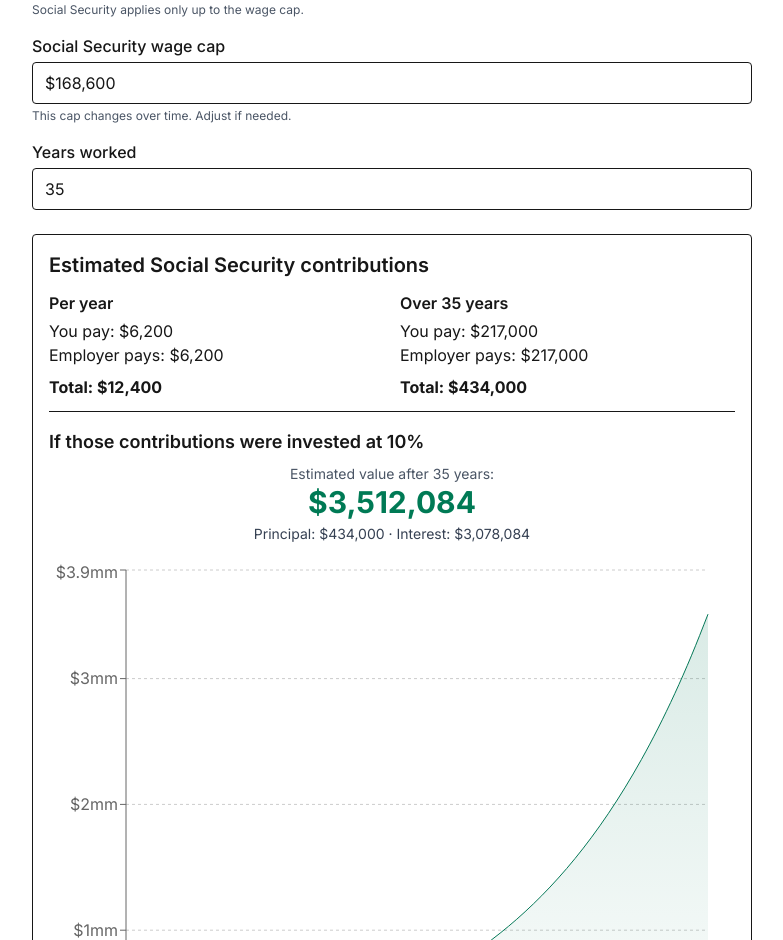
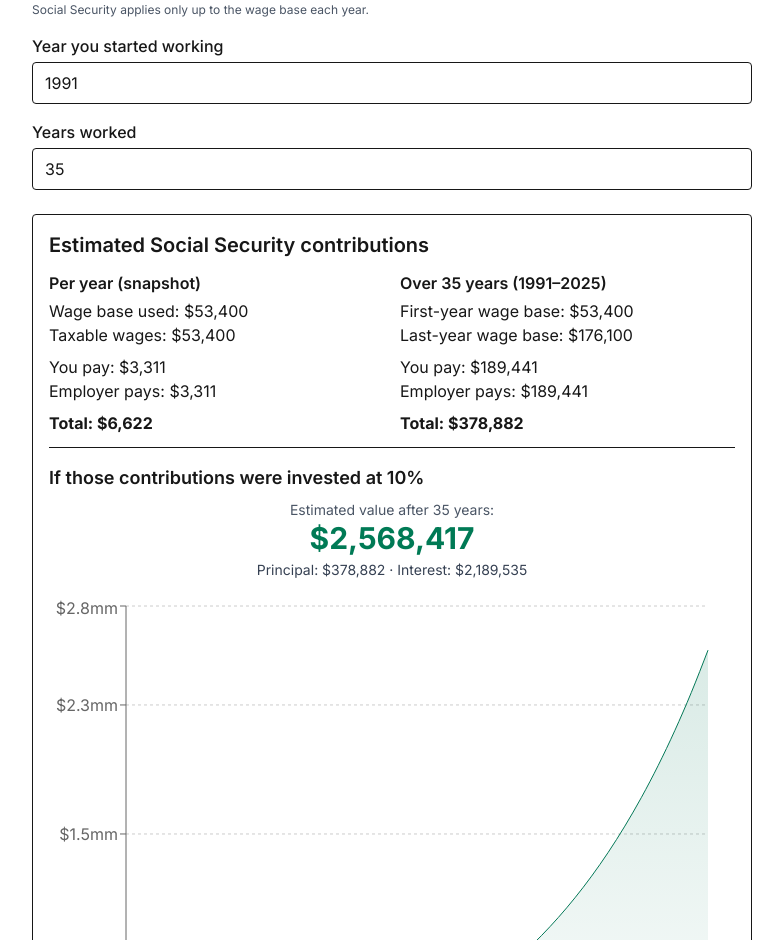
Before and after one commit to ABULOC/tax-compare, a Next.js app: page /social-security in a window 1280 px wide. Shown: the part 252-1192 px from the top of the page, without its empty margins (248-1031 px from the left). Built offline with nearby package versions, Linux system fonts and the light colour scheme.

Commit message:
SS Update

```diff
--- a/app/social-security/social-security-calculator.tsx
+++ b/app/social-security/social-security-calculator.tsx
@@ -11,6 +11,118 @@ import {
   Area,
   Legend,
 } from "recharts";
+
+/**
+ * Social Security OASDI "Contribution and Benefit Base" (taxable maximum) by year.
+ * Source: SSA OACT (Contribution and Benefit Base, 1937–2026). :contentReference[oaicite:1]{index=1}
+ */
+const OASDI_WAGE_BASE_BY_YEAR: Record<number, number> = {
+  1937: 3_000,
+  1938: 3_000,
+  1939: 3_000,
+  1940: 3_000,
+  1941: 3_000,
+  1942: 3_000,
+  1943: 3_000,
+  1944: 3_000,
+  1945: 3_000,
+  1946: 3_000,
+  1947: 3_000,
+  1948: 3_000,
+  1949: 3_000,
+  1950: 3_000,
+
+  1951: 3_600,
+  1952: 3_600,
+  1953: 3_600,
+  1954: 3_600,
+
+  1955: 4_200,
+  1956: 4_200,
+  1957: 4_200,
+  1958: 4_200,
+
+  1959: 4_800,
+  1960: 4_800,
+  1961: 4_800,
+  1962: 4_800,
+  1963: 4_800,
+  1964: 4_800,
+  1965: 4_800,
+
+  1966: 6_600,
+  1967: 6_600,
+
+  1968: 7_800,
+  1969: 7_800,
+  1970: 7_800,
+  1971: 7_800,
+
+  1972: 9_000,
+  1973: 10_800,
+  1974: 13_200,
+  1975: 14_100,
+  1976: 15_300,
+  1977: 16_500,
+  1978: 17_700,
+  1979: 22_900,
+  1980: 25_900,
+  1981: 29_700,
+  1982: 32_400,
+  1983: 35_700,
+  1984: 37_800,
+  1985: 39_600,
+  1986: 42_000,
+  1987: 43_800,
+  1988: 45_000,
+  1989: 48_000,
+  1990: 51_300,
+  1991: 53_400,
+  1992: 55_500,
+  1993: 57_600,
+  1994: 60_600,
+  1995: 61_200,
+  1996: 62_700,
+  1997: 65_400,
+  1998: 68_400,
+  1999: 72_600,
+  2000: 76_200,
+  2001: 80_400,
+  2002: 84_900,
+  2003: 87_000,
+  2004: 87_900,
+  2005: 90_000,
+  2006: 94_200,
+  2007: 97_500,
+  2008: 102_000,
+  2009: 106_800,
+  2010: 106_800,
+  2011: 106_800,
+  2012: 110_100,
+  2013: 113_700,
+  2014: 117_000,
+  2015: 118_500,
+  2016: 118_500,
+  2017: 127_200,
+  2018: 128_400,
+  2019: 132_900,
+  2020: 137_700,
+  2021: 142_800,
+  2022: 147_000,
+  2023: 160_200,
+  2024: 168_600,
+  2025: 176_100,
+  2026: 184_500,
+};
+
+const MIN_WAGE_BASE_YEAR = Math.min(...Object.keys(OASDI_WAGE_BASE_BY_YEAR).map(Number));
+const MAX_WAGE_BASE_YEAR = Math.max(...Object.keys(OASDI_WAGE_BASE_BY_YEAR).map(Number));
+
+// Social Security OASDI wage rate
+// Employee: 6.2%
+// Employer: 6.2%
+const EMPLOYEE_RATE = 0.062;
+const EMPLOYER_RATE = 0.062;
 
 function formatUSD(n: number) {
   return new Intl.NumberFormat("en-US", {
@@ -44,6 +156,12 @@ function formatYAxisTick(v: number) {
   const cleaned = str.endsWith(".0") ? str.slice(0, -2) : str;
 
   return `$${cleaned}mm`;
+}
+
+function getWageBaseForYear(year: number) {
+  if (OASDI_WAGE_BASE_BY_YEAR[year] != null) return OASDI_WAGE_BASE_BY_YEAR[year];
+  if (year < MIN_WAGE_BASE_YEAR) return OASDI_WAGE_BASE_BY_YEAR[MIN_WAGE_BASE_YEAR];
+  return OASDI_WAGE_BASE_BY_YEAR[MAX_WAGE_BASE_YEAR];
 }
 
 function CustomSSInvestmentTooltip({
@@ -80,10 +198,7 @@ function CustomSSInvestmentTooltip({
       <div className="mt-3 space-y-2">
         <div className="flex items-center justify-between">
           <div className="flex items-center gap-2 text-gray-800">
-            <span
-              className="inline-block h-2.5 w-2.5"
-              style={{ backgroundColor: principalColor }}
-            />
+            <span className="inline-block h-2.5 w-2.5" style={{ backgroundColor: principalColor }} />
             <span>Total principal</span>
           </div>
           <div className="text-gray-900">{formatUSD(principal)}</div>
@@ -91,10 +206,7 @@ function CustomSSInvestmentTooltip({
 
         <div className="flex items-center justify-between">
           <div className="flex items-center gap-2 text-gray-800">
-            <span
-              className="inline-block h-2.5 w-2.5"
-              style={{ backgroundColor: interestColor }}
-            />
+            <span className="inline-block h-2.5 w-2.5" style={{ backgroundColor: interestColor }} />
             <span>Total interest</span>
           </div>
           <div className="text-gray-900">{formatUSD(interest)}</div>
@@ -107,15 +219,8 @@ function CustomSSInvestmentTooltip({
 type Props = {
   initialIncome?: number;
   initialYearsWorked?: number;
-  initialWageCap?: number;
+  initialStartYear?: number;
 };
-
-// Social Security OASDI wage rate (employee + employer)
-// Employee: 6.2%
-// Employer: 6.2%
-// Combined: 12.4%
-const EMPLOYEE_RATE = 0.062;
-const EMPLOYER_RATE = 0.062;
 
 export default function SocialSecurityCalculator(props: Props) {
   const [income, setIncome] = useState(props.initialIncome ?? 100_000);
@@ -123,66 +228,110 @@ export default function SocialSecurityCalculator(props: Props) {
   const [yearsWorked, setYearsWorked] = useState(props.initialYearsWorked ?? 35);
   const [yearsWorkedInput, setYearsWorkedInput] = useState(String(props.initialYearsWorked ?? 35));
 
-  // This cap changes over time. Make it an input so the model stays useful.
-  const [wageCap, setWageCap] = useState(props.initialWageCap ?? 168_600);
+  const defaultStartYear = props.initialStartYear ?? new Date().getFullYear() - (props.initialYearsWorked ?? 35);
+  const [startYear, setStartYear] = useState(defaultStartYear);
+  const [startYearInput, setStartYearInput] = useState(String(defaultStartYear));
 
   const annualReturn = 0.1;
   const monthlyReturn = Math.pow(1 + annualReturn, 1 / 12) - 1;
 
-  const annualTaxableWages = Math.min(income, wageCap);
+  const workingYears = useMemo(() => {
+    const y = Math.max(1, Math.min(50, Math.floor(yearsWorked)));
+    const start = Math.max(1900, Math.min(2100, Math.floor(startYear)));
+    return { years: y, start };
+  }, [yearsWorked, startYear]);
 
-  const annualEmployee = annualTaxableWages * EMPLOYEE_RATE;
-  const annualEmployer = annualTaxableWages * EMPLOYER_RATE;
-  const annualTotal = annualEmployee + annualEmployer;
+  const capCoverageNote = useMemo(() => {
+    const first = workingYears.start;
+    const last = workingYears.start + workingYears.years - 1;
 
-  const monthlyContribution = annualTotal / 12;
+    const tooEarly = first < MIN_WAGE_BASE_YEAR;
+    const tooLate = last > MAX_WAGE_BASE_YEAR;
+
+    if (!tooEarly && !tooLate) return null;
+
+    if (tooEarly && tooLate) {
+      return `Wage caps are only built in for ${MIN_WAGE_BASE_YEAR}–${MAX_WAGE_BASE_YEAR}. Years outside that range use the nearest available cap.`;
+    }
+
+    if (tooEarly) {
+      return `Wage caps are only built in starting ${MIN_WAGE_BASE_YEAR}. Earlier years use the ${MIN_WAGE_BASE_YEAR} cap.`;
+    }
+
+    return `Wage caps are only built in through ${MAX_WAGE_BASE_YEAR}. Later years use the ${MAX_WAGE_BASE_YEAR} cap.`;
+  }, [workingYears.start, workingYears.years]);
 
   const totals = useMemo(() => {
-    const y = Math.max(1, Math.min(50, Math.floor(yearsWorked)));
-    const totalEmployee = annualEmployee * y;
-    const totalEmployer = annualEmployer * y;
-    const totalCombined = annualTotal * y;
+    let totalEmployee = 0;
+    let totalEmployer = 0;
 
-    return { y, totalEmployee, totalEmployer, totalCombined };
-  }, [yearsWorked, annualEmployee, annualEmployer, annualTotal]);
+    for (let i = 0; i < workingYears.years; i += 1) {
+      const year = workingYears.start + i;
+      const cap = getWageBaseForYear(year);
+      const taxableWages = Math.min(income, cap);
+
+      totalEmployee += taxableWages * EMPLOYEE_RATE;
+      totalEmployer += taxableWages * EMPLOYER_RATE;
+    }
+
+    return {
+      y: workingYears.years,
+      totalEmployee,
+      totalEmployer,
+      totalCombined: totalEmployee + totalEmployer,
+      firstYear: workingYears.start,
+      lastYear: workingYears.start + workingYears.years - 1,
+      firstCap: getWageBaseForYear(workingYears.start),
+      lastCap: getWageBaseForYear(workingYears.start + workingYears.years - 1),
+    };
+  }, [income, workingYears.start, workingYears.years]);
 
   const investmentSeries = useMemo(() => {
-    const y = Math.max(1, Math.min(50, Math.floor(yearsWorked)));
-    const startYear = new Date().getFullYear();
+    const y = workingYears.years;
+    const start = workingYears.start;
+
+    const startLabel = "Now";
+    const startYearCalendar = new Date().getFullYear();
 
     let balance = 0;
     let contributed = 0;
 
     const points: {
+      year: number;
       yearLabel: string;
-      year: number;
       balance: number;
       principal: number;
       interest: number;
-    }[] = [{ yearLabel: "Now", year: startYear, balance: 0, principal: 0, interest: 0 }];
+    }[] = [{ year: startYearCalendar, yearLabel: startLabel, balance: 0, principal: 0, interest: 0 }];
 
-    const totalMonths = y * 12;
+    for (let i = 0; i < y; i += 1) {
+      const workYear = start + i;
+      const cap = getWageBaseForYear(workYear);
+      const taxableWages = Math.min(income, cap);
 
-    for (let m = 1; m <= totalMonths; m += 1) {
-      balance = balance * (1 + monthlyReturn) + monthlyContribution;
-      contributed += monthlyContribution;
+      const annualEmployee = taxableWages * EMPLOYEE_RATE;
+      const annualEmployer = taxableWages * EMPLOYER_RATE;
+      const annualTotal = annualEmployee + annualEmployer;
 
-      if (m % 12 === 0) {
-        const yearOffset = m / 12;
-        const currentYear = startYear + yearOffset;
+      const monthlyContribution = annualTotal / 12;
 
-        points.push({
-          yearLabel: String(currentYear),
-          year: currentYear,
-          balance,
-          principal: contributed,
-          interest: Math.max(0, balance - contributed),
-        });
+      for (let m = 1; m <= 12; m += 1) {
+        balance = balance * (1 + monthlyReturn) + monthlyContribution;
+        contributed += monthlyContribution;
       }
+
+      const calendarYear = startYearCalendar + (i + 1);
+      points.push({
+        year: calendarYear,
+        yearLabel: String(calendarYear),
+        balance,
+        principal: contributed,
+        interest: Math.max(0, balance - contributed),
+      });
     }
 
     return points;
-  }, [yearsWorked, monthlyContribution, monthlyReturn]);
+  }, [income, monthlyReturn, workingYears.start, workingYears.years]);
 
   const xTicks = useMemo(() => {
     const first = investmentSeries[0]?.year;
@@ -198,9 +347,19 @@ export default function SocialSecurityCalculator(props: Props) {
     return max * 1.1;
   }, [investmentSeries]);
 
-  const endingBalance = investmentSeries[investmentSeries.length - 1]?.balance ?? 0;
-  const endingPrincipal = investmentSeries[investmentSeries.length - 1]?.principal ?? 0;
-  const endingInterest = investmentSeries[investmentSeries.length - 1]?.interest ?? 0;
+  const ending = investmentSeries[investmentSeries.length - 1];
+  const endingBalance = ending?.balance ?? 0;
+  const endingPrincipal = ending?.principal ?? 0;
+  const endingInterest = ending?.interest ?? 0;
+
+  // “Per year” display uses the FIRST working year cap as a representative snapshot.
+  const perYearSnapshot = useMemo(() => {
+    const cap = getWageBaseForYear(workingYears.start);
+    const taxableWages = Math.min(income, cap);
+    const employee = taxableWages * EMPLOYEE_RATE;
+    const employer = taxableWages * EMPLOYER_RATE;
+    return { cap, taxableWages, employee, employer, total: employee + employer };
+  }, [income, workingYears.start]);
 
   return (
     <section className="space-y-6">
@@ -215,22 +374,35 @@ export default function SocialSecurityCalculator(props: Props) {
             onChange={(e) => setIncome(parseNumberInput(e.target.value))}
           />
           <div className="mt-1 text-xs text-gray-600">
-            Social Security applies only up to the wage cap.
+            Social Security applies only up to the wage base each year.
           </div>
         </label>
 
         <label className="block">
-          <div className="font-medium">Social Security wage cap</div>
+          <div className="font-medium">Year you started working</div>
           <input
             className="mt-1 w-full rounded border px-3 py-2"
-            type="text"
-            inputMode="numeric"
-            value={`$${formatNumberInput(wageCap)}`}
-            onChange={(e) => setWageCap(parseNumberInput(e.target.value))}
+            type="number"
+            min={1900}
+            max={2100}
+            value={startYearInput}
+            onChange={(e) => {
+              const v = e.target.value;
+              setStartYearInput(v);
+
+              if (v === "") return;
+
+              const n = Number(v);
+              if (Number.isNaN(n)) return;
+
+              const clamped = Math.max(1900, Math.min(2100, Math.floor(n)));
+              setStartYear(clamped);
+              setStartYearInput(String(clamped));
+            }}
+            onBlur={() => {
+              if (startYearInput === "") setStartYearInput(String(startYear));
+            }}
           />
-          <div className="mt-1 text-xs text-gray-600">
-            This cap changes over time. Adjust if needed.
-          </div>
         </label>
 
         <label className="block">
@@ -255,64 +427,57 @@ export default function SocialSecurityCalculator(props: Props) {
               setYearsWorkedInput(String(clamped));
             }}
             onBlur={() => {
-              if (yearsWorkedInput === "") {
-                setYearsWorkedInput(String(yearsWorked));
-              }
+              if (yearsWorkedInput === "") setYearsWorkedInput(String(yearsWorked));
             }}
           />
         </label>
+
+        {capCoverageNote && (
+          <div className="text-xs text-amber-700 bg-amber-50 border border-amber-200 rounded px-3 py-2">
+            {capCoverageNote}
+          </div>
+        )}
       </div>
 
       <div className="rounded border p-4 space-y-3">
-        <h2 className="text-xl font-semibold">
-          Estimated Social Security contributions
-        </h2>
+        <h2 className="text-xl font-semibold">Estimated Social Security contributions</h2>
 
         <div className="grid grid-cols-1 gap-4 sm:grid-cols-2">
           <div>
-            <div className="font-semibold mb-1">Per year</div>
-            <div>You pay: {formatUSD(annualEmployee)}</div>
-            <div>Employer pays: {formatUSD(annualEmployer)}</div>
-            <div className="mt-2 font-bold">
-              Total: {formatUSD(annualTotal)}
-            </div>
+            <div className="font-semibold mb-1">Per year (snapshot)</div>
+            <div>Wage base used: {formatUSD(perYearSnapshot.cap)}</div>
+            <div>Taxable wages: {formatUSD(perYearSnapshot.taxableWages)}</div>
+            <div className="mt-2">You pay: {formatUSD(perYearSnapshot.employee)}</div>
+            <div>Employer pays: {formatUSD(perYearSnapshot.employer)}</div>
+            <div className="mt-2 font-bold">Total: {formatUSD(perYearSnapshot.total)}</div>
           </div>
 
           <div>
             <div className="font-semibold mb-1">
-              Over {totals.y} years
+              Over {totals.y} years ({totals.firstYear}–{totals.lastYear})
             </div>
-            <div>You pay: {formatUSD(totals.totalEmployee)}</div>
+            <div>First-year wage base: {formatUSD(totals.firstCap)}</div>
+            <div>Last-year wage base: {formatUSD(totals.lastCap)}</div>
+            <div className="mt-2">You pay: {formatUSD(totals.totalEmployee)}</div>
             <div>Employer pays: {formatUSD(totals.totalEmployer)}</div>
-            <div className="mt-2 font-bold">
-              Total: {formatUSD(totals.totalCombined)}
-            </div>
+            <div className="mt-2 font-bold">Total: {formatUSD(totals.totalCombined)}</div>
           </div>
         </div>
 
         <div className="pt-4 border-t space-y-2">
-          <h3 className="text-lg font-semibold">
-            If those contributions were invested at 10%
-          </h3>
+          <h3 className="text-lg font-semibold">If those contributions were invested at 10%</h3>
 
           <div className="text-center">
-            <div className="text-sm text-gray-600">
-              Estimated value after {totals.y} years:
-            </div>
-            <div className="text-3xl font-extrabold text-emerald-700">
-              {formatUSD(endingBalance)}
-            </div>
+            <div className="text-sm text-gray-600">Estimated value after {totals.y} years:</div>
+            <div className="text-3xl font-extrabold text-emerald-700">{formatUSD(endingBalance)}</div>
             <div className="mt-1 text-sm text-gray-700">
-              Principal: {formatUSD(endingPrincipal)} · Interest: {formatUSD(endingInterest)}
+              Principal: {formatUSD(endingPrincipal)} {" · "} Interest: {formatUSD(endingInterest)}
             </div>
           </div>
 
           <div className="w-full max-w-2xl aspect-[6/5] mx-auto mt-4">
             <ResponsiveContainer width="100%" height="100%">
-              <AreaChart
-                data={investmentSeries}
-                margin={{ top: 10, right: 20, left: 10, bottom: 10 }}
-              >
+              <AreaChart data={investmentSeries} margin={{ top: 10, right: 20, left: 10, bottom: 10 }}>
                 <defs>
                   <linearGradient id="ssPrincipalFill" x1="0" y1="0" x2="0" y2="1">
                     <stop offset="0%" stopColor="#1D4ED8" stopOpacity={0.25} />
@@ -338,15 +503,10 @@ export default function SocialSecurityCalculator(props: Props) {
                   label={{ value: "Year", position: "insideBottom", offset: -5 }}
                 />
 
-                <YAxis
-                  domain={[0, yAxisMax]}
-                  tickFormatter={(v) => formatYAxisTick(Number(v))}
-                />
+                <YAxis domain={[0, yAxisMax]} tickFormatter={(v) => formatYAxisTick(Number(v))} />
 
                 <Tooltip
-                  content={
-                    <CustomSSInvestmentTooltip />
-                  }
+                  content={<CustomSSInvestmentTooltip />}
                   labelFormatter={(value) => {
                     const first = xTicks[0];
                     if (first != null && Number(value) === first) return "Now";
@@ -381,9 +541,8 @@ export default function SocialSecurityCalculator(props: Props) {
           </div>
 
           <p className="text-xs text-gray-600">
-            <span className="font-medium">Investment assumption:</span>{" "}
-            Assumes the combined employee and employer contributions are invested
-            monthly and compound monthly using a 10% long-term annual return
+            <span className="font-medium">Investment assumption:</span> Assumes the combined employee and employer
+            OASDI contributions are invested monthly and compound monthly using a 10% long-term annual return
             assumption. Results are illustrative only and not financial advice.
           </p>
         </div>
```
